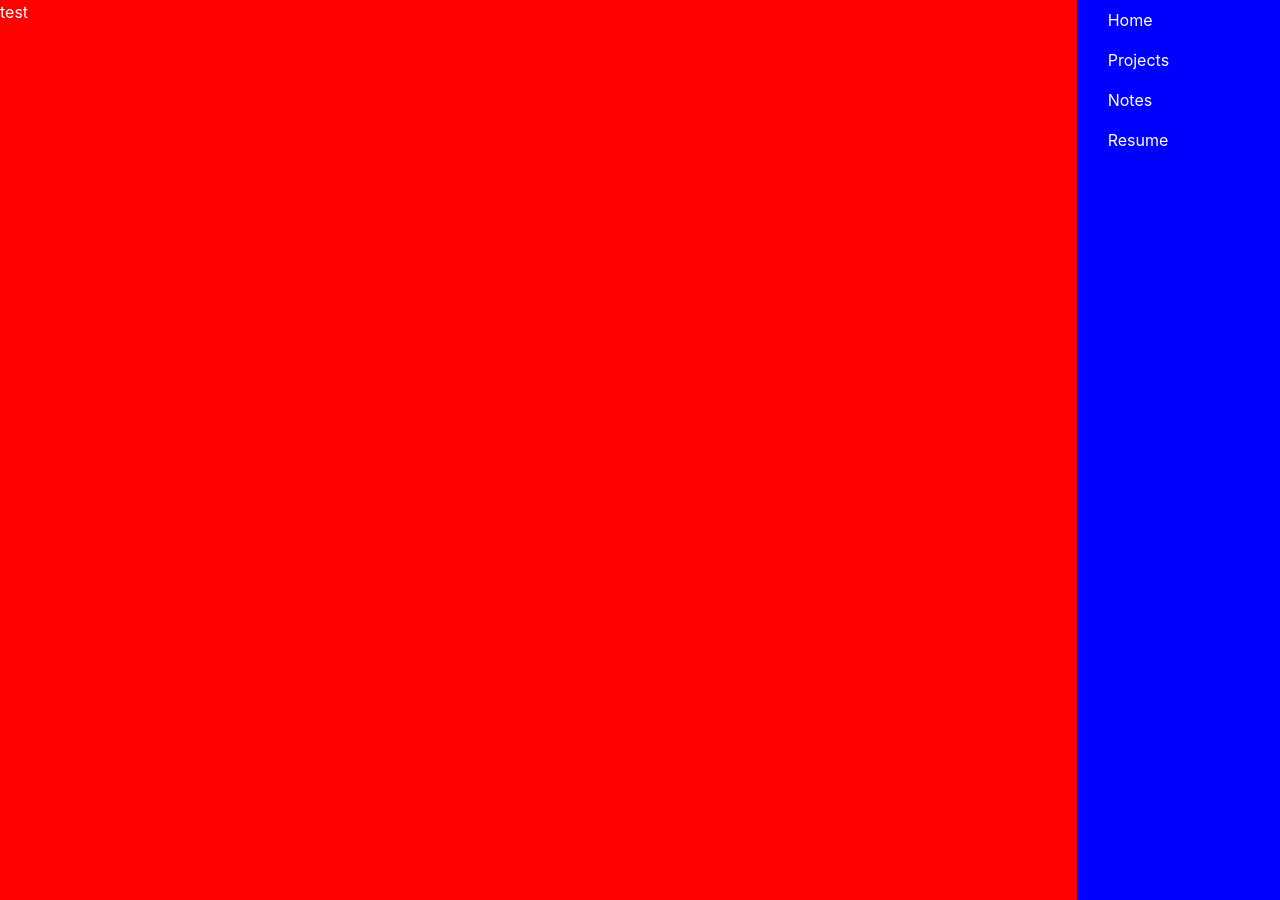
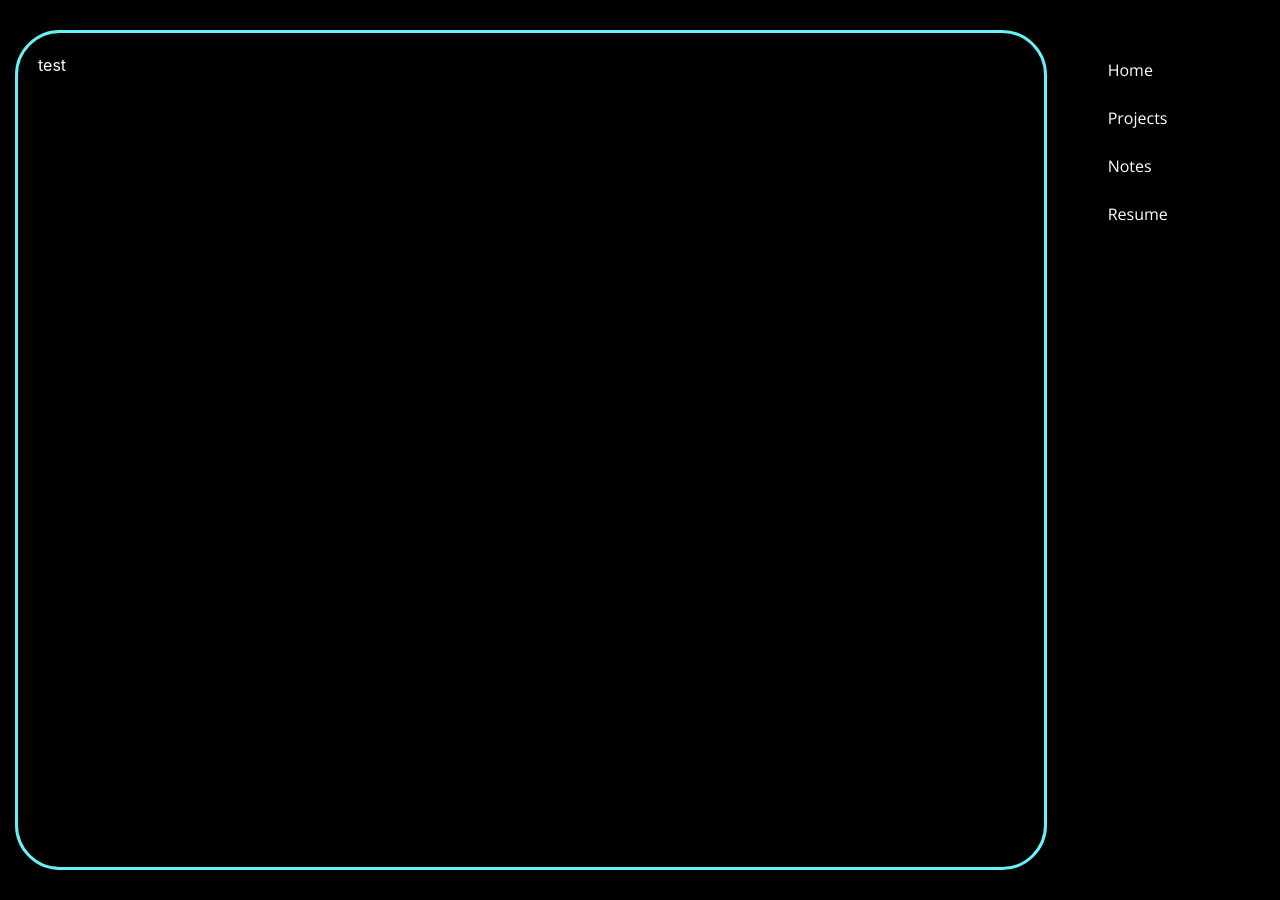
Before and after one commit to ndrewgood/pwb2, a Jekyll site: the page built from index.html, in a window 1280 px wide. Built offline with Jekyll 4.4.1, drawn with Linux system fonts in a browser that asks for light colours; nearby versions of some CDN libraries.

Commit message:
Added a working responsive nav, chang background color, added box border

```diff
--- a/_layouts/default.html
+++ b/_layouts/default.html
@@ -10,25 +10,44 @@
     <!-- font-awesome.css -->
     <link href="https://maxcdn.bootstrapcdn.com/font-awesome/4.7.0/css/font-awesome.min.css" rel="stylesheet" integrity="sha384-wvfXpqpZZVQGK6TAh5PVlGOfQNHSoD2xbE+QkPxCAFlNEevoEH3Sl0sibVcOQVnN" crossorigin="anonymous">
     <!-- favicon -->
+    <!-- fonts -->
+    <link href="https://fonts.googleapis.com/css?family=Open+Sans:400,400i,700|Roboto:500i,900" rel="stylesheet">
     <!-- <link rel="icon" type="image/ico" href="{{ site.baseurl }}/design/favicon.ico"> -->
     <meta name="viewport" content="width=device-width, initial-scale=1">
   </head>
 
 
 <body>
-  <!-- <button type="button" class="navbar-toggle hidden-md-up" data-toggle="collapse" data-target="#myNavbar">
-    <span class="navbar-toggler-icon"></span>
-    <span class="icon-bar"></span>
-    <span class="icon-bar"></span>
-    <span class="icon-bar"></span>
-  </button> -->
-
+<!-- include this as top nav later -->
+  <nav class="navbar navbar-expand-lg d-inline d-sm-inline d-md-inline d-lg-none d-xl-none">
+    <button class="navbar-toggler top-nav-custom custom-toggler" type="button" data-toggle="collapse" data-target="#navbarNav" aria-controls="navbarNav" aria-expanded="false" aria-label="Toggle navigation">
+      <i class="fa fa-bars" aria-hidden="true"></i>
+    </button>
+    <div class="collapse navbar-collapse" id="navbarNav">
+      <ul class="navbar-nav">
+        <li class="nav-item active">
+          <a class="nav-link" href="#">Home</a>
+        </li>
+        <li class="nav-item">
+          <a class="nav-link" href="#">Projects</a>
+        </li>
+        <li class="nav-item">
+          <a class="nav-link" href="#">Notes</a>
+        </li>
+        <li class="nav-item">
+          <a class="nav-link" href="#">Resume</a>
+        </li>
+      </ul>
+    </div>
+  </nav>
 
 <div class="row">
   <div class="main-container col-12 col-sm-12 col-md-12 col-lg-10 col-xl-10">
+    <div class="main-content-box">
+<p>test</p>
+    </div>
 
 
-      <p>test</p>
   </div>
 
 
--- a/css/common.css
+++ b/css/common.css
@@ -5,18 +5,63 @@
 body{
   background-color: black;
   color: white;
+  overflow:hidden
+}
+::-moz-selection { /* Code for Firefox */
+    color: #67f2f7;
+    background: white;
+}
+
+::selection {
+    color: #67f2f7;
+    background: white;
 }
 
 .main-container {
-  background-color: red;
-  width: 200px;
+  background-color: black;
+  padding: 30px 30px 30px 30px;
   height: 100vh;
 }
 
 .nav-container {
-  background-color: blue;
+  background-color: black;
 }
 
 .nav>ul>li>a {
   color: white;
 }
+
+.fa-bars {
+  color: white
+}
+
+.top-nav-custom {
+  padding-top: 5px;
+  padding-bottom: 5px;
+}
+
+.custom-toggler{
+  margin:0 auto;
+  display:block;
+}
+
+.navbar .navbar-collapse {
+  text-align: center;
+}
+.nav-item{
+  font-family: 'Open Sans', sans-serif;
+}
+.nav-item{
+  padding-bottom: 8px;
+}
+.flex-column{
+  padding-top: 50px;
+}
+
+.main-content-box {
+    border-radius: 45px;
+    border: 3px solid #67f2f7;
+    padding: 20px;
+    width: 100%;
+    height: 100%;
+}
```
